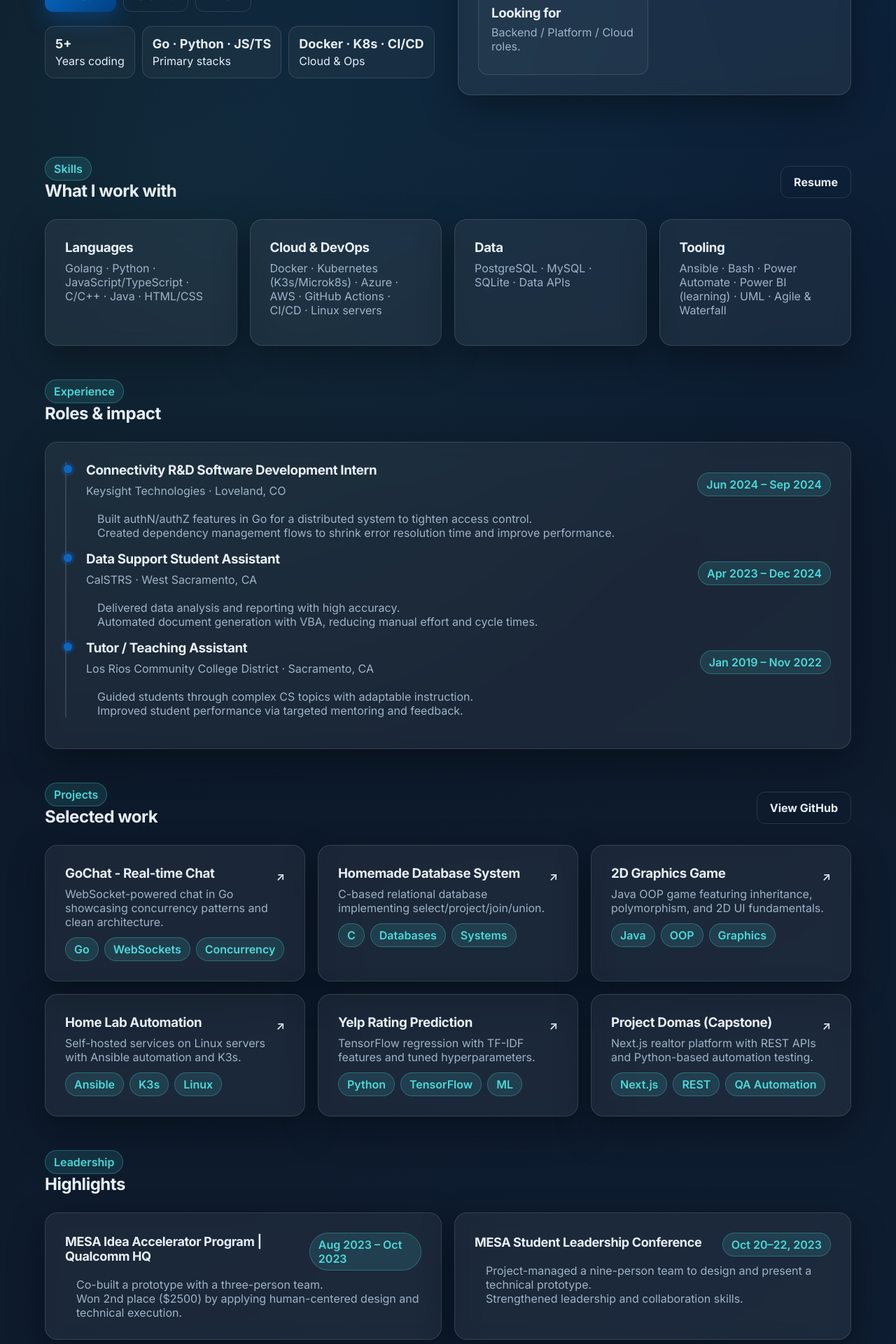
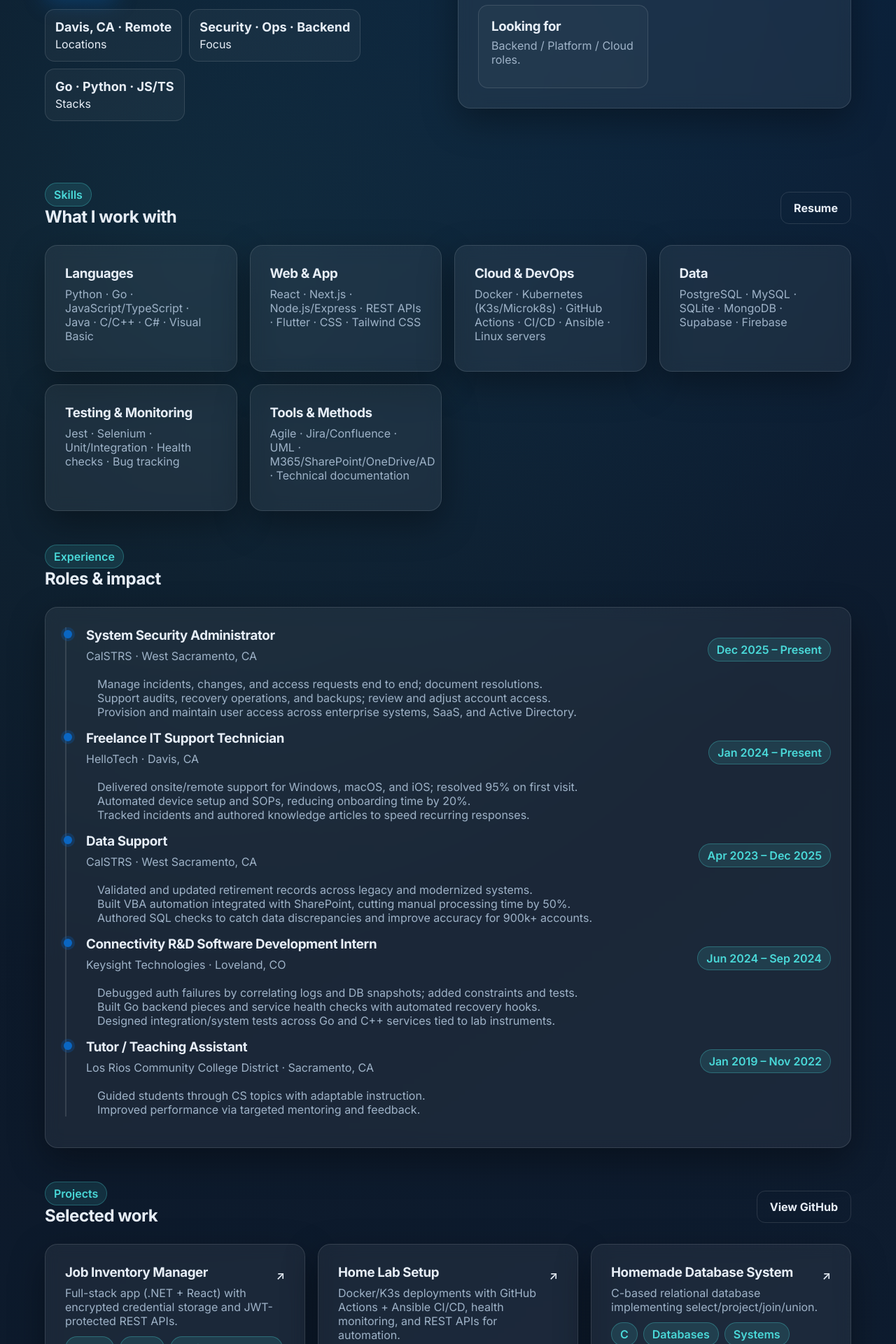
Before and after one commit to MohamedAhmedCS/MohamedAhmedCS.github.io, an Angular app: page / in a window 1280 px wide. Shown: the part 440-2360 px from the top of the page at 70% size. Built offline with nearby package versions, Linux system fonts and the light colour scheme.

Commit message:
data fix

```diff
--- a/src/app/data.ts
+++ b/src/app/data.ts
@@ -1,58 +1,90 @@
 export const hero = {
   name: 'Mohamed Ahmed',
-  title: 'Software Engineer | Distributed Systems & Cloud',
+  title: 'System Security Admin • Software/DevOps',
   summary:
-    'CS grad (CSUS, Dec 2024) focused on resilient backends, automation, and developer experience. I ship reliable services, streamline pipelines, and keep infra observable.',
+    'Security-minded engineer blending sysadmin, support, and backend automation. I harden access, keep services reliable, and build tools that cut toil.',
   stats: [
-    { label: 'Years coding', value: '5+' },
-    { label: 'Primary stacks', value: 'Go · Python · JS/TS' },
-    { label: 'Cloud & Ops', value: 'Docker · K8s · CI/CD' }
+    { label: 'Locations', value: 'Davis, CA · Remote' },
+    { label: 'Focus', value: 'Security · Ops · Backend' },
+    { label: 'Stacks', value: 'Go · Python · JS/TS' }
   ],
   links: [
     { label: 'LinkedIn', href: 'https://www.linkedin.com/in/mohamed-ahmed2/', variant: 'primary' },
     { label: 'GitHub', href: 'https://github.com/MohamedAhmedCS', variant: 'ghost' },
-    { label: 'Email', href: 'mailto:mohamedahmed2@csus.edu', variant: 'ghost' }
+    { label: 'Email', href: 'mailto:ahmed.csus@gmail.com', variant: 'ghost' }
   ]
 };
 
 export const skills = [
   {
     title: 'Languages',
-    items: ['Golang', 'Python', 'JavaScript/TypeScript', 'C/C++', 'Java', 'HTML/CSS']
+    items: ['Python', 'Go', 'JavaScript/TypeScript', 'Java', 'C/C++', 'C#', 'Visual Basic']
+  },
+  {
+    title: 'Web & App',
+    items: ['React', 'Next.js', 'Node.js/Express', 'REST APIs', 'Flutter', 'CSS', 'Tailwind CSS']
   },
   {
     title: 'Cloud & DevOps',
-    items: ['Docker', 'Kubernetes (K3s/Microk8s)', 'Azure', 'AWS', 'GitHub Actions', 'CI/CD', 'Linux servers']
+    items: ['Docker', 'Kubernetes (K3s/Microk8s)', 'GitHub Actions', 'CI/CD', 'Ansible', 'Linux servers']
   },
   {
     title: 'Data',
-    items: ['PostgreSQL', 'MySQL', 'SQLite', 'Data APIs']
+    items: ['PostgreSQL', 'MySQL', 'SQLite', 'MongoDB', 'Supabase', 'Firebase']
   },
   {
-    title: 'Tooling',
-    items: ['Ansible', 'Bash', 'Power Automate', 'Power BI (learning)', 'UML', 'Agile & Waterfall']
+    title: 'Testing & Monitoring',
+    items: ['Jest', 'Selenium', 'Unit/Integration', 'Health checks', 'Bug tracking']
+  },
+  {
+    title: 'Tools & Methods',
+    items: ['Agile', 'Jira/Confluence', 'UML', 'M365/SharePoint/OneDrive/AD', 'Technical documentation']
   }
 ];
 
 export const experience = [
+  {
+    role: 'System Security Administrator',
+    company: 'CalSTRS',
+    location: 'West Sacramento, CA',
+    dates: 'Dec 2025 – Present',
+    bullets: [
+      'Manage incidents, changes, and access requests end to end; document resolutions.',
+      'Support audits, recovery operations, and backups; review and adjust account access.',
+      'Provision and maintain user access across enterprise systems, SaaS, and Active Directory.'
+    ]
+  },
+  {
+    role: 'Freelance IT Support Technician',
+    company: 'HelloTech',
+    location: 'Davis, CA',
+    dates: 'Jan 2024 – Present',
+    bullets: [
+      'Delivered onsite/remote support for Windows, macOS, and iOS; resolved 95% on first visit.',
+      'Automated device setup and SOPs, reducing onboarding time by 20%.',
+      'Tracked incidents and authored knowledge articles to speed recurring responses.'
+    ]
+  },
+  {
+    role: 'Data Support',
+    company: 'CalSTRS',
+    location: 'West Sacramento, CA',
+    dates: 'Apr 2023 – Dec 2025',
+    bullets: [
+      'Validated and updated retirement records across legacy and modernized systems.',
+      'Built VBA automation integrated with SharePoint, cutting manual processing time by 50%.',
+      'Authored SQL checks to catch data discrepancies and improve accuracy for 900k+ accounts.'
+    ]
+  },
   {
     role: 'Connectivity R&D Software Development Intern',
     company: 'Keysight Technologies',
     location: 'Loveland, CO',
     dates: 'Jun 2024 – Sep 2024',
     bullets: [
-      'Built authN/authZ features in Go for a distributed system to tighten access control.',
-      'Created dependency management flows to shrink error resolution time and improve performance.'
-    ]
-  },
-  {
-    role: 'Data Support Student Assistant',
-    company: 'CalSTRS',
-    location: 'West Sacramento, CA',
-    dates: 'Apr 2023 – Dec 2024',
-    bullets: [
-      'Delivered data analysis and reporting with high accuracy.',
-      'Automated document generation with VBA, reducing manual effort and cycle times.'
+      'Debugged auth failures by correlating logs and DB snapshots; added constraints and tests.',
+      'Built Go backend pieces and service health checks with automated recovery hooks.',
+      'Designed integration/system tests across Go and C++ services tied to lab instruments.'
     ]
   },
   {
@@ -61,18 +93,24 @@ export const experience = [
     location: 'Sacramento, CA',
     dates: 'Jan 2019 – Nov 2022',
     bullets: [
-      'Guided students through complex CS topics with adaptable instruction.',
-      'Improved student performance via targeted mentoring and feedback.'
+      'Guided students through CS topics with adaptable instruction.',
+      'Improved performance via targeted mentoring and feedback.'
     ]
   }
 ];
 
 export const projects = [
   {
-    name: 'GoChat - Real-time Chat',
-    desc: 'WebSocket-powered chat in Go showcasing concurrency patterns and clean architecture.',
-    tags: ['Go', 'WebSockets', 'Concurrency'],
-    link: 'https://github.com/MohamedAhmedCS/gochat'
+    name: 'Job Inventory Manager',
+    desc: 'Full-stack app (.NET + React) with encrypted credential storage and JWT-protected REST APIs.',
+    tags: ['React', '.NET', 'Entity Framework', 'AES-256'],
+    link: '#'
+  },
+  {
+    name: 'Home Lab Setup',
+    desc: 'Docker/K3s deployments with GitHub Actions + Ansible CI/CD, health monitoring, and REST APIs for automation.',
+    tags: ['React', 'Node', 'PostgreSQL', 'Docker', 'K3s', 'Ansible'],
+    link: '#'
   },
   {
     name: 'Homemade Database System',
@@ -81,27 +119,21 @@ export const projects = [
     link: 'https://github.com/MohamedAhmedCS/HomemadeDB'
   },
   {
-    name: '2D Graphics Game',
-    desc: 'Java OOP game featuring inheritance, polymorphism, and 2D UI fundamentals.',
-    tags: ['Java', 'OOP', 'Graphics'],
-    link: 'https://github.com/MohamedAhmedCS/CSC-133-CSUS'
+    name: 'GoChat - Real-time Chat',
+    desc: 'WebSocket-powered chat in Go showcasing concurrency patterns and clean architecture.',
+    tags: ['Go', 'WebSockets', 'Concurrency'],
+    link: 'https://github.com/MohamedAhmedCS/gochat'
   },
   {
-    name: 'Home Lab Automation',
-    desc: 'Self-hosted services on Linux servers with Ansible automation and K3s.',
-    tags: ['Ansible', 'K3s', 'Linux'],
+    name: 'Project Domas (Capstone)',
+    desc: 'Next.js realtor platform with REST APIs, IDX/iHomefinder integration, and CI automation.',
+    tags: ['Next.js', 'REST', 'CI/CD'],
     link: '#'
   },
   {
     name: 'Yelp Rating Prediction',
     desc: 'TensorFlow regression with TF-IDF features and tuned hyperparameters.',
     tags: ['Python', 'TensorFlow', 'ML'],
-    link: '#'
-  },
-  {
-    name: 'Project Domas (Capstone)',
-    desc: 'Next.js realtor platform with REST APIs and Python-based automation testing.',
-    tags: ['Next.js', 'REST', 'QA Automation'],
     link: '#'
   }
 ];
@@ -147,7 +179,7 @@ export const blogs = [
 ];
 
 export const contact = {
-  email: 'mohamedahmed2@csus.edu',
+  email: 'ahmed.csus@gmail.com',
   phone: '(530) 760-7481',
   linkedin: 'https://www.linkedin.com/in/mohamed-ahmed2/',
   github: 'https://github.com/MohamedAhmedCS'
```
